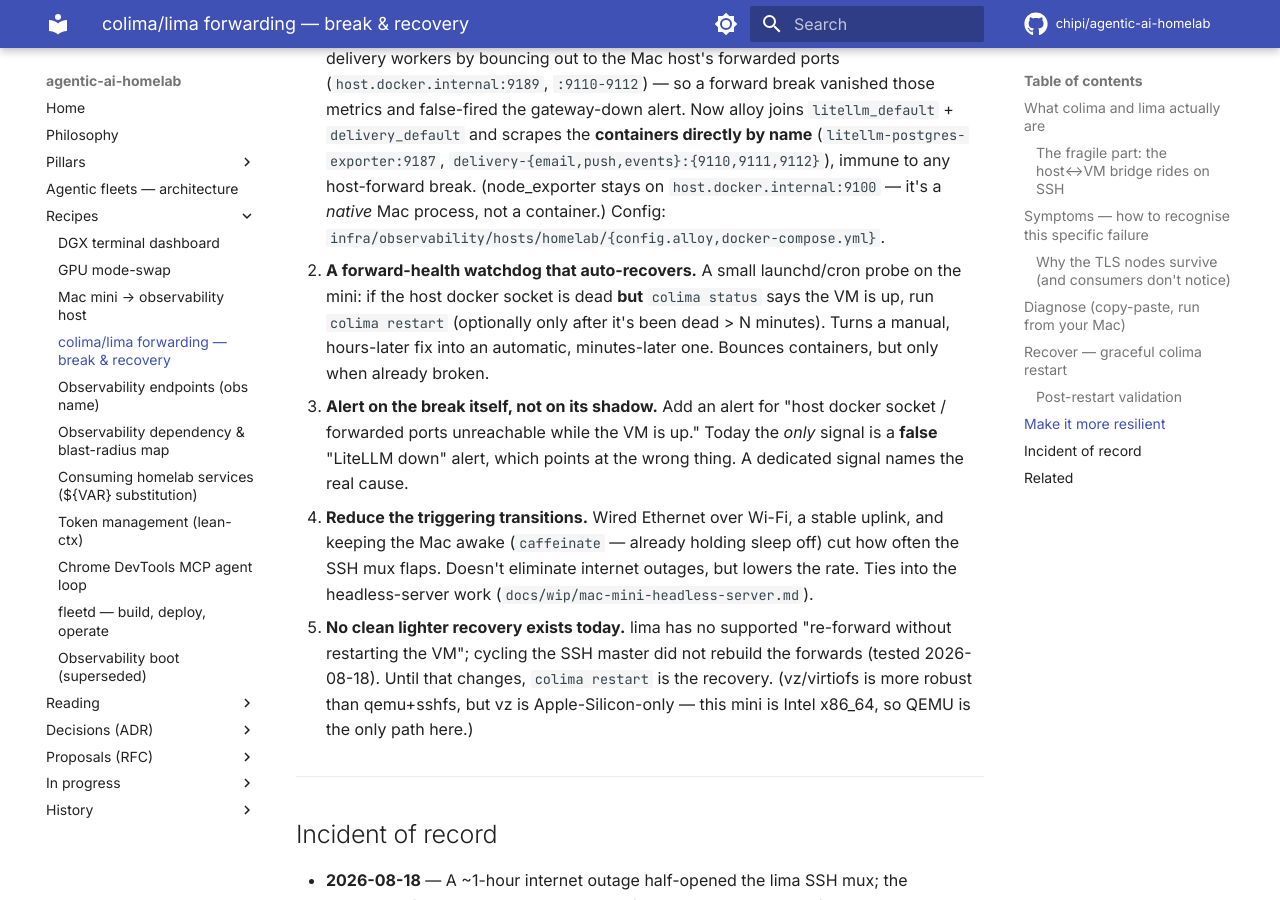
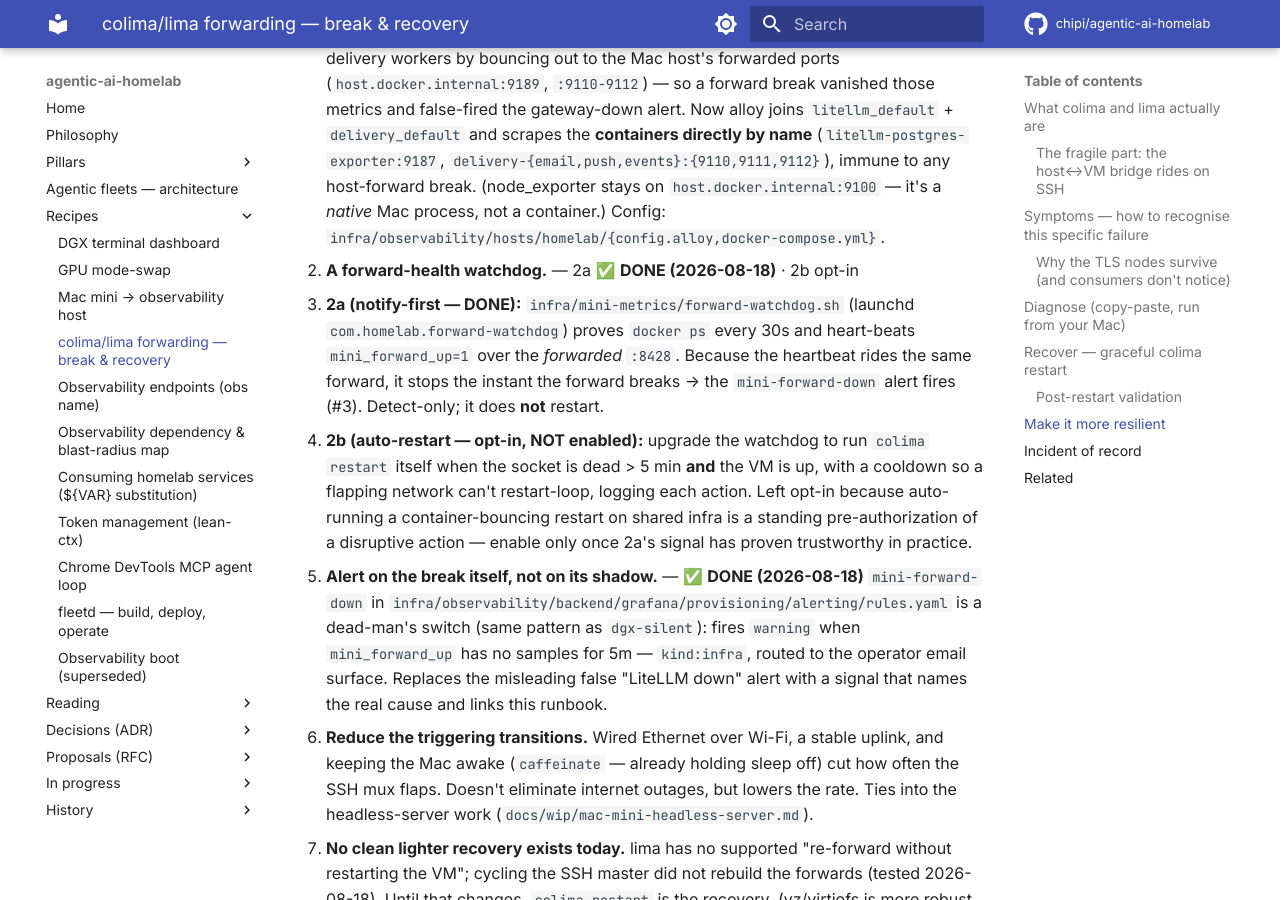
Before and after one commit to chipi/agentic-ai-homelab, an MkDocs documentation site: the page built from docs/recipes/colima-lima-forwarding-recovery.md, in a window 1280 px wide and 900 px high, scrolled down 4005 px. Built offline with MkDocs 1.6.1 and Material for MkDocs 9.7.7, drawn with Linux system fonts in a browser that asks for light colours; comment, search, counter and statistics services are not loaded.

Commit message:
observability(mini): forward-health watchdog + mini-forward-down alert (2a+3)
Resilience #2a + #3 from the colima/lima recovery runbook — replace the
misleading false "LiteLLM gateway down" alert with a signal that names the real
cause (the host↔VM lima forward breaking on a network transition).

- forward-watchdog.sh (+ launchd com.homelab.forward-watchdog): proves `docker ps`
  every 30s and heart-beats mini_forward_up=1 over the FORWARDED :8428. The
  heartbeat rides the same forward, so it stops the instant the forward breaks.
  NOTIFY-first — detect only, no restart (auto-restart is the opt-in #2b).
- rules.yaml: mini-forward-down dead-man's switch (same pattern as dgx-silent) —
  fires warning when mini_forward_up has no samples for 5m; kind:infra, routes to
  the operator email surface.
- runbook: mark #1/#2a/#3 DONE, document #2b as opt-in; mini-metrics README gains
  a Forward-watchdog section.

Validated on the mini: watchdog running, mini_forward_up=1 landing in VM; Grafana
provisioned the rule (API: uid=mini-forward-down, title present). Strict docs
build green.

Co-Authored-By: Claude Opus 4.8 (1M context) <noreply@anthropic.com>
Claude-Session: https://claude.ai/code/session_01XVnJsHb8tj185VUPmgKWQs

```diff
--- a/docs/recipes/colima-lima-forwarding-recovery.md
+++ b/docs/recipes/colima-lima-forwarding-recovery.md
@@ -168,17 +168,25 @@ rest reduce frequency or improve the signal.
    process, not a container.) Config:
    `infra/observability/hosts/homelab/{config.alloy,docker-compose.yml}`.
 
-2. **A forward-health watchdog that auto-recovers.**
-   A small launchd/cron probe on the mini: if the host docker socket is dead
-   **but** `colima status` says the VM is up, run `colima restart` (optionally
-   only after it's been dead > N minutes). Turns a manual, hours-later fix into
-   an automatic, minutes-later one. Bounces containers, but only when already
-   broken.
+2. **A forward-health watchdog.** — 2a ✅ **DONE (2026-08-18)** · 2b opt-in
+   - **2a (notify-first — DONE):** `infra/mini-metrics/forward-watchdog.sh` (launchd
+     `com.homelab.forward-watchdog`) proves `docker ps` every 30s and heart-beats
+     `mini_forward_up=1` over the *forwarded* `:8428`. Because the heartbeat rides
+     the same forward, it stops the instant the forward breaks → the
+     `mini-forward-down` alert fires (#3). Detect-only; it does **not** restart.
+   - **2b (auto-restart — opt-in, NOT enabled):** upgrade the watchdog to run
+     `colima restart` itself when the socket is dead > 5 min **and** the VM is up,
+     with a cooldown so a flapping network can't restart-loop, logging each action.
+     Left opt-in because auto-running a container-bouncing restart on shared infra
+     is a standing pre-authorization of a disruptive action — enable only once 2a's
+     signal has proven trustworthy in practice.
 
-3. **Alert on the break itself, not on its shadow.**
-   Add an alert for "host docker socket / forwarded ports unreachable while the
-   VM is up." Today the *only* signal is a **false** "LiteLLM down" alert, which
-   points at the wrong thing. A dedicated signal names the real cause.
+3. **Alert on the break itself, not on its shadow.** — ✅ **DONE (2026-08-18)**
+   `mini-forward-down` in `infra/observability/backend/grafana/provisioning/alerting/rules.yaml`
+   is a dead-man's switch (same pattern as `dgx-silent`): fires `warning` when
+   `mini_forward_up` has no samples for 5m — `kind:infra`, routed to the operator
+   email surface. Replaces the misleading false "LiteLLM down" alert with a signal
+   that names the real cause and links this runbook.
 
 4. **Reduce the triggering transitions.**
    Wired Ethernet over Wi-Fi, a stable uplink, and keeping the Mac awake
```
Also changed, not shown: infra/mini-metrics/README.md (+16 -0 lines), 3 other files.
